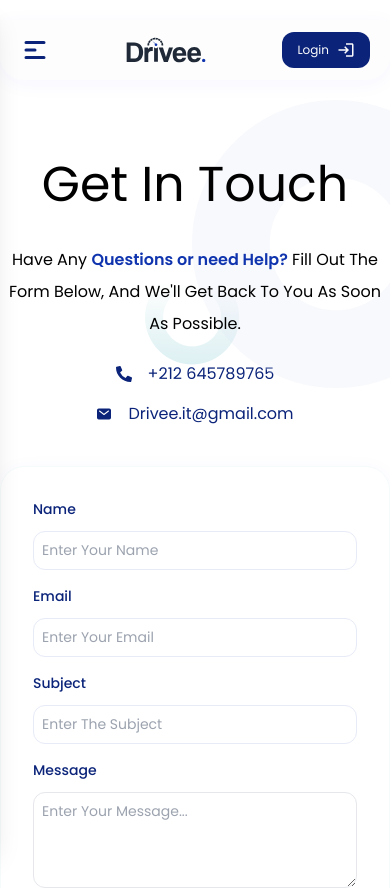
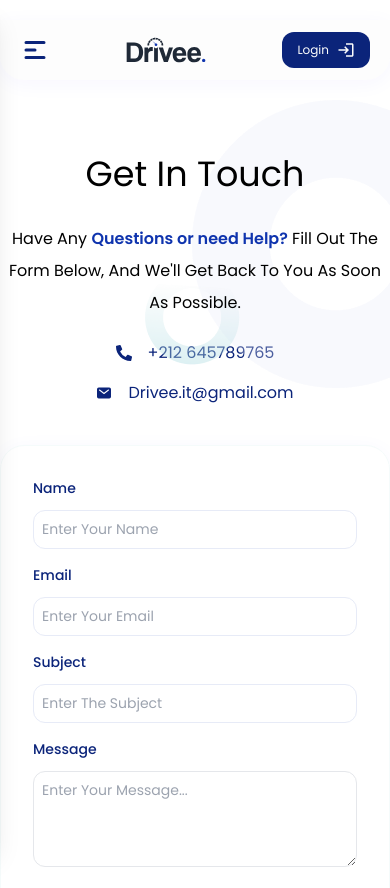
Before and after one commit to WESthhhhh/drivee-frontend, a React (Vite) app: page /contact in a window 390 px wide. Shown: the top 888 px of the page. Built offline with nearby package versions, Linux system fonts and the light colour scheme; no server answers.

Commit message:
Update font sizes to 35px for various headings and icons

```diff
--- a/src/components/UI/loadingSpinner.jsx
+++ b/src/components/UI/loadingSpinner.jsx
@@ -3,7 +3,7 @@ import { FaSpinner } from 'react-icons/fa';
 export default function LoadingSpinner({ message = "Loading..." }) {
   return (
     <div className="flex flex-col items-center justify-center py-12 min-h-[50vh]">
-      <FaSpinner className="animate-spin text-4xl text-primary mb-4" />
+      <FaSpinner className="animate-spin text-[35px] md:text-4xl text-primary mb-4" />
       <p className="text-lg">{message}</p>
     </div>
   );
--- a/src/components/layouts/getInTouch.jsx
+++ b/src/components/layouts/getInTouch.jsx
@@ -6,7 +6,7 @@ import { Link } from 'react-router-dom';
 const Getintouch = () => {
   return (
     <div className="text-center md:max-w-[50%] md:text-left ">
-      <h1 className="text-4xl  relative z-10">
+      <h1 className="text-[35px] md:text-4xl relative z-10">
         Get In Touch
       </h1>
 
--- a/src/components/layouts/hero.jsx
+++ b/src/components/layouts/hero.jsx
@@ -34,7 +34,7 @@ const HeroSection = () => {
           Find. Book. Drive.
         </span>
 
-        <h1 className="my-4 text-4xl font-medium relative z-10  sm:text-3xl">
+        <h1 className="my-4 text-[35px]  md:text-4xl font-medium relative z-10  sm:text-3xl">
           Refine Your Skills with <span className="text-primary font-bold relative z-10">Drivee.</span> <br />
           <b className="font-bold">More Driving,</b> No Theory!
         </h1>
--- a/src/pages/NotFoundPage.jsx
+++ b/src/pages/NotFoundPage.jsx
@@ -95,7 +95,7 @@ export default function NotFoundPage() {
           404
         </motion.div>
 
-        <h1 className="text-4xl md:text-5xl font-bold text-text mb-6">
+        <h1 className="text-[35px]  md:text-5xl font-bold text-text mb-6">
           Oops! Page Not Found
         </h1>
 
```
